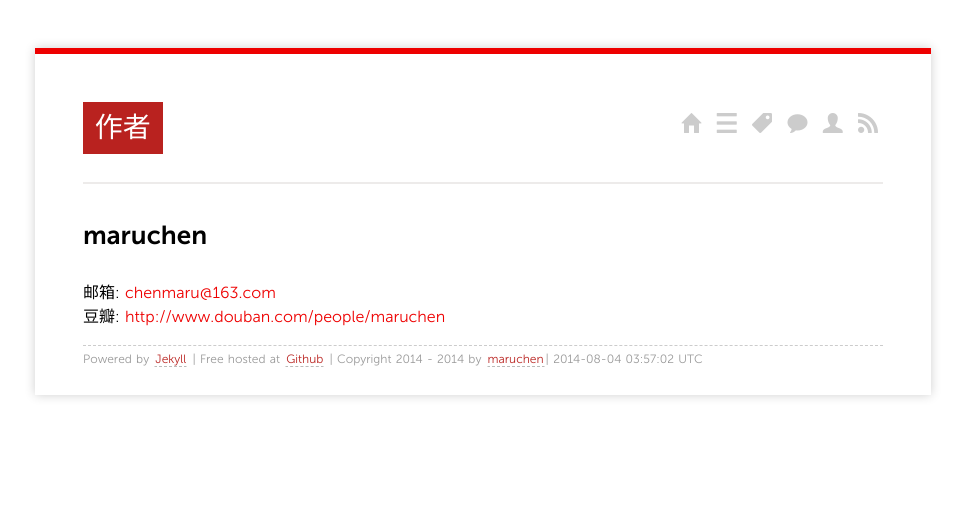
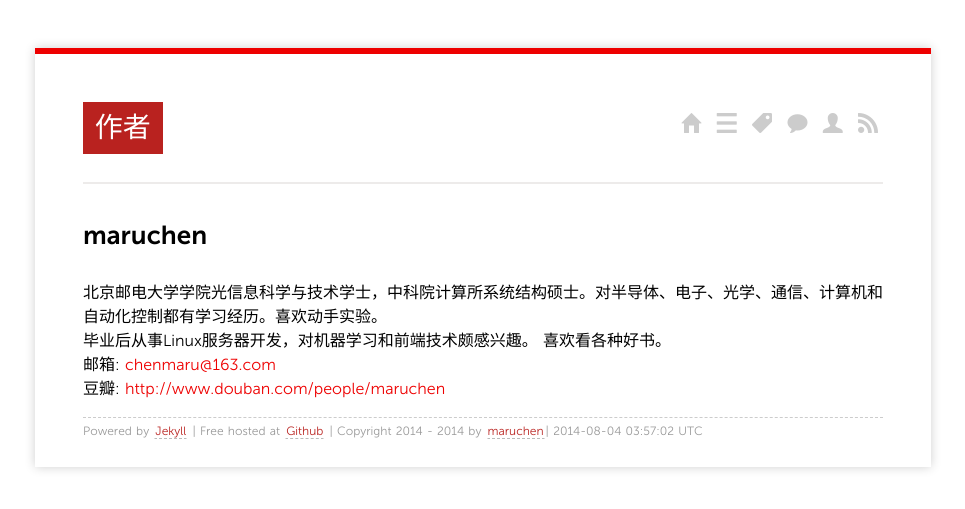
Before and after one commit to maruchen/maruchen.github.io, a Jekyll site: the page built from about/index.md, in a window 1280 px wide. Shown: the top 509 px of the page, without its empty margins (157-1122 px from the left). Built offline with Jekyll 4.4.1, drawn with Linux system fonts in a browser that asks for light colours; Markdown is read by kramdown in place of the engine named in the settings; comment, search, counter and statistics services are not loaded.

Commit message:
修改介绍

```diff
--- a/about/index.md
+++ b/about/index.md
@@ -5,6 +5,12 @@ layout: home
 
 ##maruchen
 
+北京邮电大学学院光信息科学与技术学士，中科院计算所系统结构硕士。对半导体、电子、光学、通信、计算机和自动化控制都有学习经历。喜欢动手实验。
+
+毕业后从事Linux服务器开发，对机器学习和前端技术颇感兴趣。
+喜欢看各种好书。
+
+
 邮箱: [chenmaru@163.com](mailto:chenmaru@163.com)
 
 豆瓣: [http://www.douban.com/people/maruchen](http://www.douban.com/people/maruchen)
```
Also changed, not shown: tags/index.md (+1 -1 lines), README.md.
